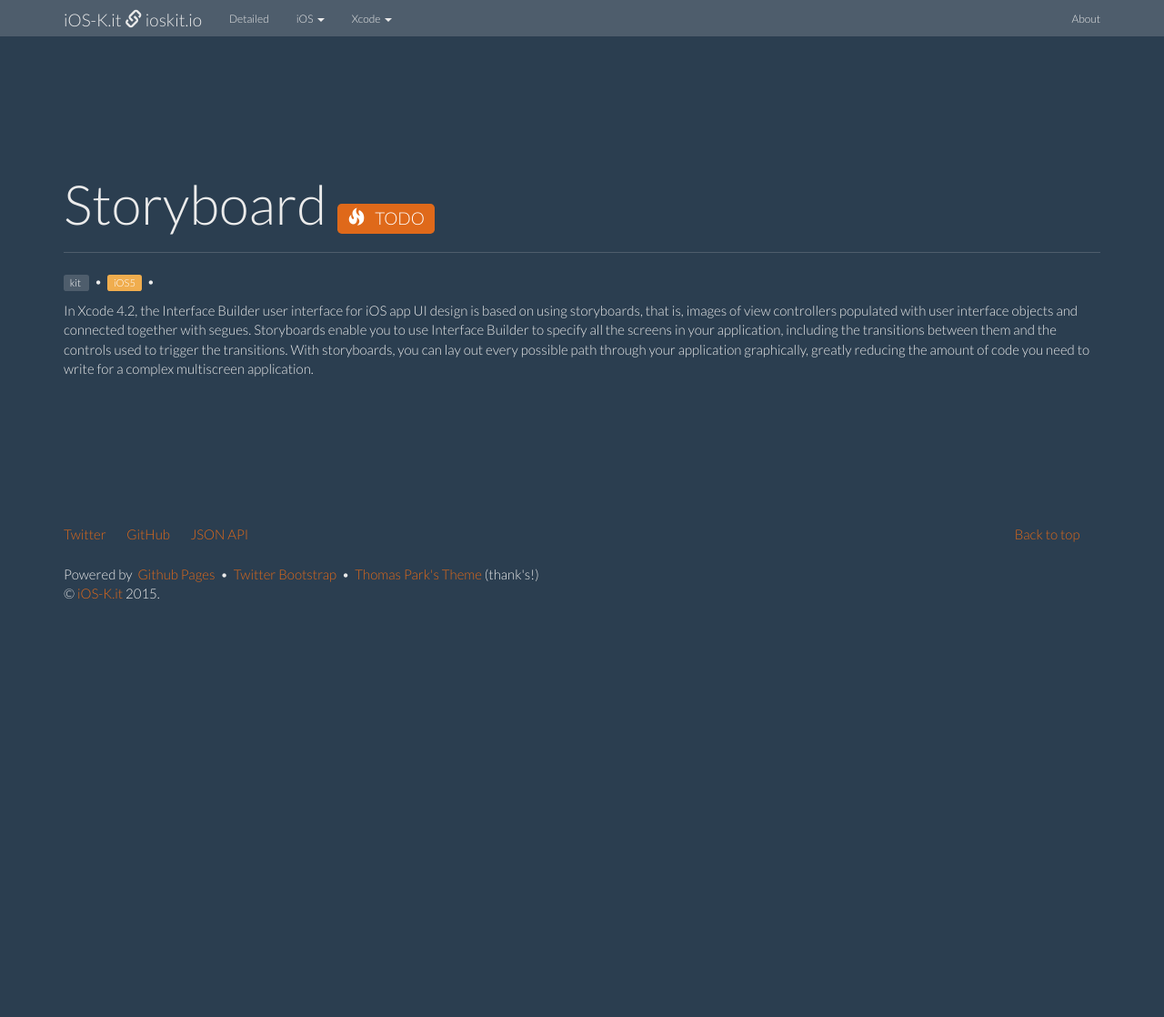
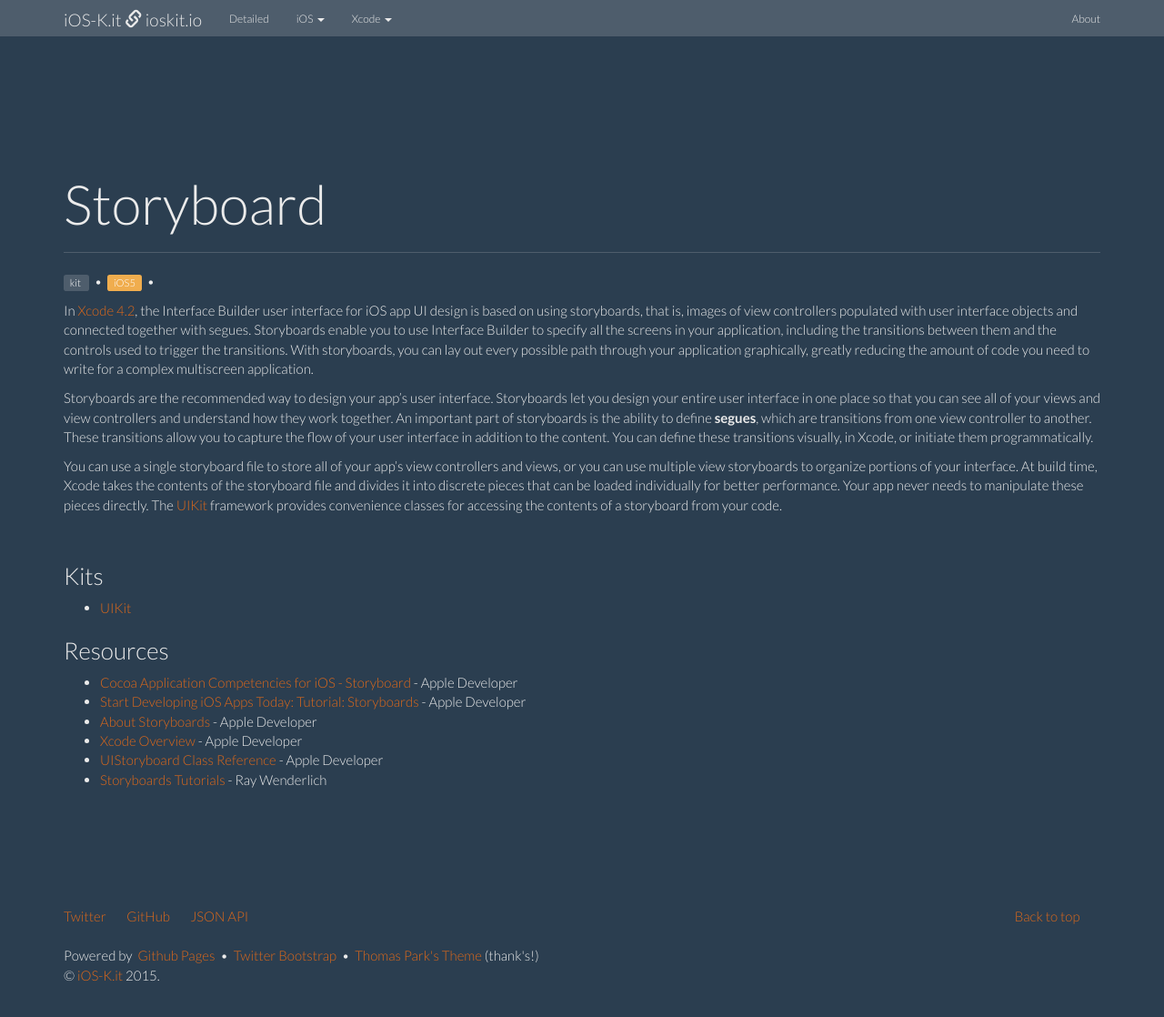
Before and after one commit to ioskit/ioskit.github.io, a Jekyll site: the page built from _kits/Storyboard.md, in a window 1280 px wide and 1158 px high. Shown: the top 1118 px of the window at 91% size. Built offline with Jekyll 4.4.1, drawn with Linux system fonts in a browser that asks for light colours; nearby versions of some CDN libraries.

Commit message:
Kit: Storyboard.

```diff
--- a/_kits/Storyboard.md
+++ b/_kits/Storyboard.md
@@ -3,16 +3,54 @@
 name: 'Storyboard'
 id: storyboard
 kind: technology
-status: TODO
+status:
+type: kit
 since: iOS5
+detailedUpdates__:
+ - update:
+     ios: iOS7
+     brief: "The Core Foundation framework (CoreFoundation.framework) now lets you schedule stream objects on dispatch queues."
+icon__: /resources/images/kits/AppExtensions/app-extensions-icon_2x.png
 xcode: xcode42
 prefixe:
 abstract: "enables you to use Interface Builder to specify all the screens in your application, including the transitions between them and the controls used to trigger the transitions"
-links__:
+kits:
+ - UIKit
+links:
  - link:
-     name: 'aaa'
-     url: bbb
-     description: 'ccc'
+     name: 'Cocoa Application Competencies for iOS - Storyboard'
+     url: https://developer.apple.com/library/ios/documentation/General/Conceptual/Devpedia-CocoaApp/Storyboard.html
+     description: ' - Apple Developer'
+     type: reference
+ - link:
+     name: 'Start Developing iOS Apps Today: Tutorial: Storyboards'
+     url: https://developer.apple.com/library/prerelease/ios/referencelibrary/GettingStarted/RoadMapiOS/SecondTutorial.html
+     description: ' - Apple Developer'
+     type: reference
+ - link:
+     name: 'About Storyboards'
+     url: https://developer.apple.com/library/ios/recipes/xcode_help-IB_storyboard/chapters/AboutStoryboards.html
+     description: ' - Apple Developer'
+     type: reference
+ - link:
+     name: 'Xcode Overview'
+     url: https://developer.apple.com/library/ios/documentation/ToolsLanguages/Conceptual/Xcode_Overview/index.html
+     description: ' - Apple Developer'
+     type: reference
+ - link:
+     name: 'UIStoryboard Class Reference'
+     url: https://developer.apple.com/library/ios/documentation/UIKit/Reference/UIStoryboard_Class/index.html
+     description: ' - Apple Developer'
+     type: reference
+ - link:
+     name: 'Storyboards Tutorials'
+     url: http://www.raywenderlich.com/tag/storyboard
+     description: ' - Ray Wenderlich'
+     type: tutorial
 ---
 
-In Xcode 4.2, the Interface Builder user interface for iOS app UI design is based on using storyboards, that is, images of view controllers populated with user interface objects and connected together with segues. Storyboards enable you to use Interface Builder to specify all the screens in your application, including the transitions between them and the controls used to trigger the transitions. With storyboards, you can lay out every possible path through your application graphically, greatly reducing the amount of code you need to write for a complex multiscreen application.
+In [Xcode 4.2](/Xcode42), the Interface Builder user interface for iOS app UI design is based on using storyboards, that is, images of view controllers populated with user interface objects and connected together with segues. Storyboards enable you to use Interface Builder to specify all the screens in your application, including the transitions between them and the controls used to trigger the transitions. With storyboards, you can lay out every possible path through your application graphically, greatly reducing the amount of code you need to write for a complex multiscreen application.
+
+Storyboards are the recommended way to design your app’s user interface. Storyboards let you design your entire user interface in one place so that you can see all of your views and view controllers and understand how they work together. An important part of storyboards is the ability to define **segues**, which are transitions from one view controller to another. These transitions allow you to capture the flow of your user interface in addition to the content. You can define these transitions visually, in Xcode, or initiate them programmatically.
+
+You can use a single storyboard file to store all of your app’s view controllers and views, or you can use multiple view storyboards to organize portions of your interface. At build time, Xcode takes the contents of the storyboard file and divides it into discrete pieces that can be loaded individually for better performance. Your app never needs to manipulate these pieces directly. The [UIKit](/UIKit) framework provides convenience classes for accessing the contents of a storyboard from your code.
```
